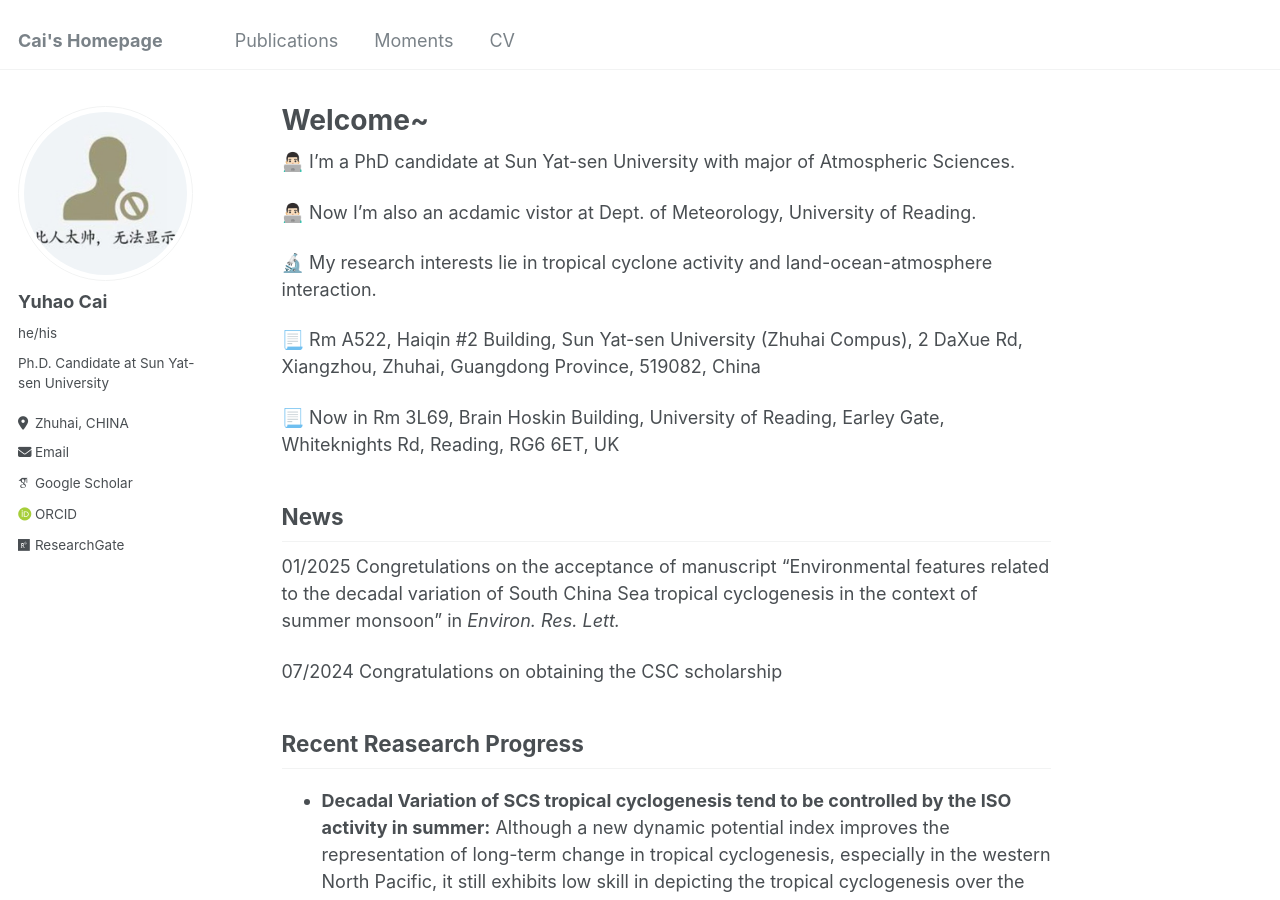
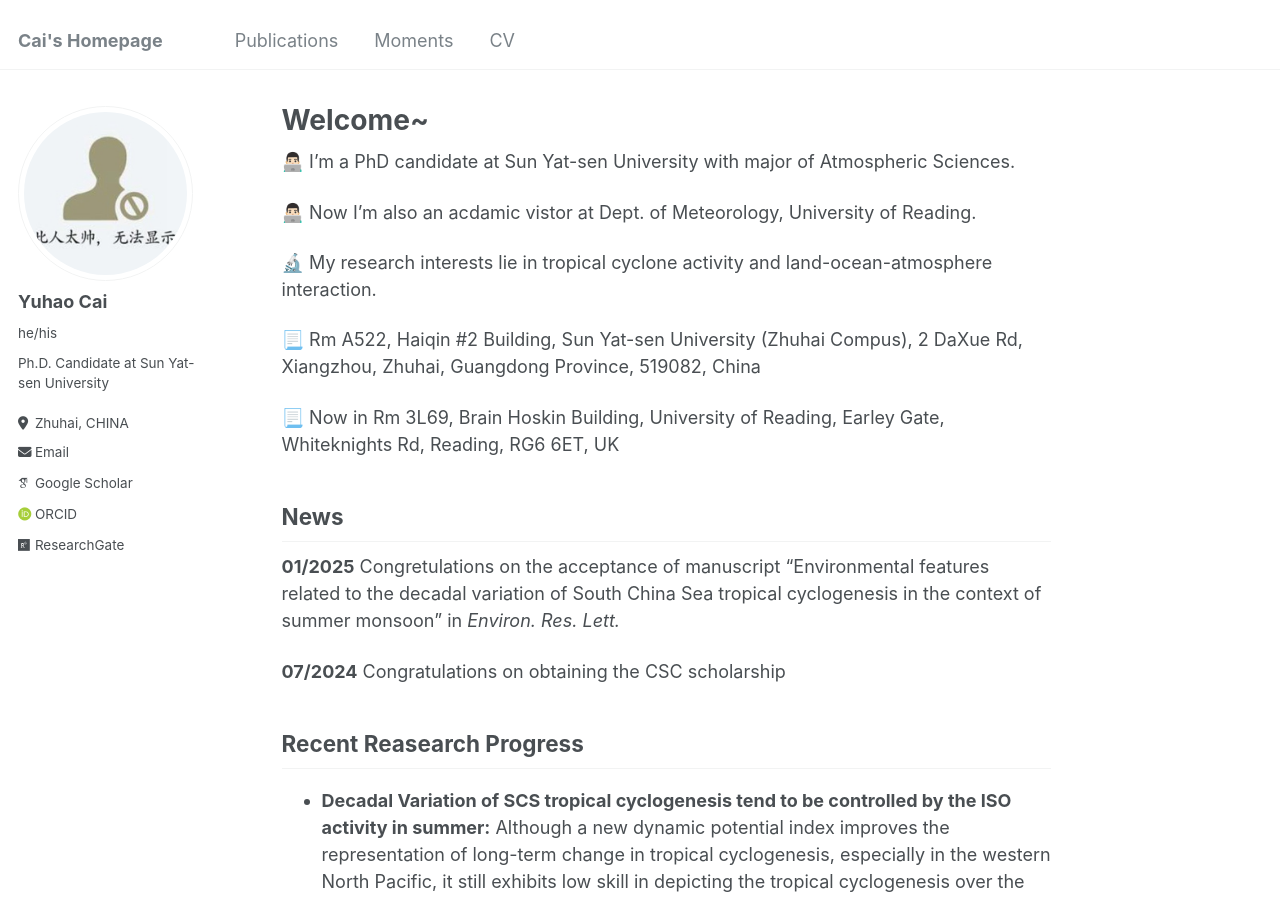
Before and after one commit to caiyh63/caiyh63.github.io, a Jekyll site: the page built from _pages/about.md, in a window 1280 px wide and 900 px high. Built offline with Jekyll 4.4.1, drawn with Linux system fonts in a browser that asks for light colours; some web fonts are replaced.

```diff
--- a/_pages/about.md
+++ b/_pages/about.md
@@ -20,9 +20,9 @@ redirect_from:
 
 ## News
 
-01/2025 Congretulations on the acceptance of manuscript "Environmental features related to the decadal variation of South China Sea tropical cyclogenesis in the context of summer monsoon" in _Environ. Res. Lett._
+**01/2025** Congretulations on the acceptance of manuscript "Environmental features related to the decadal variation of South China Sea tropical cyclogenesis in the context of summer monsoon" in _Environ. Res. Lett._
 
-07/2024  Congratulations on obtaining the CSC scholarship
+**07/2024**  Congratulations on obtaining the CSC scholarship
 
 ## Recent Reasearch Progress
 
```
